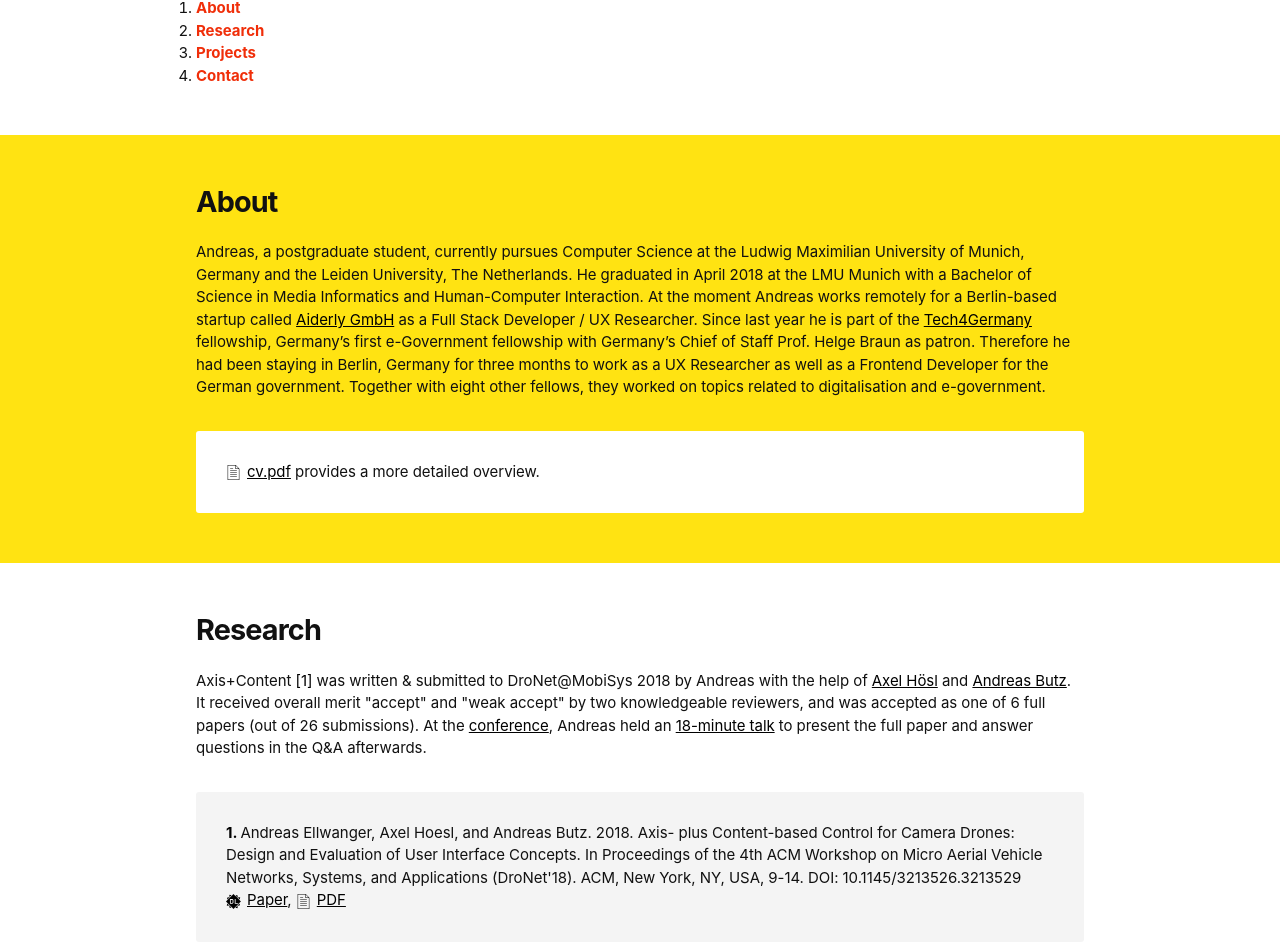
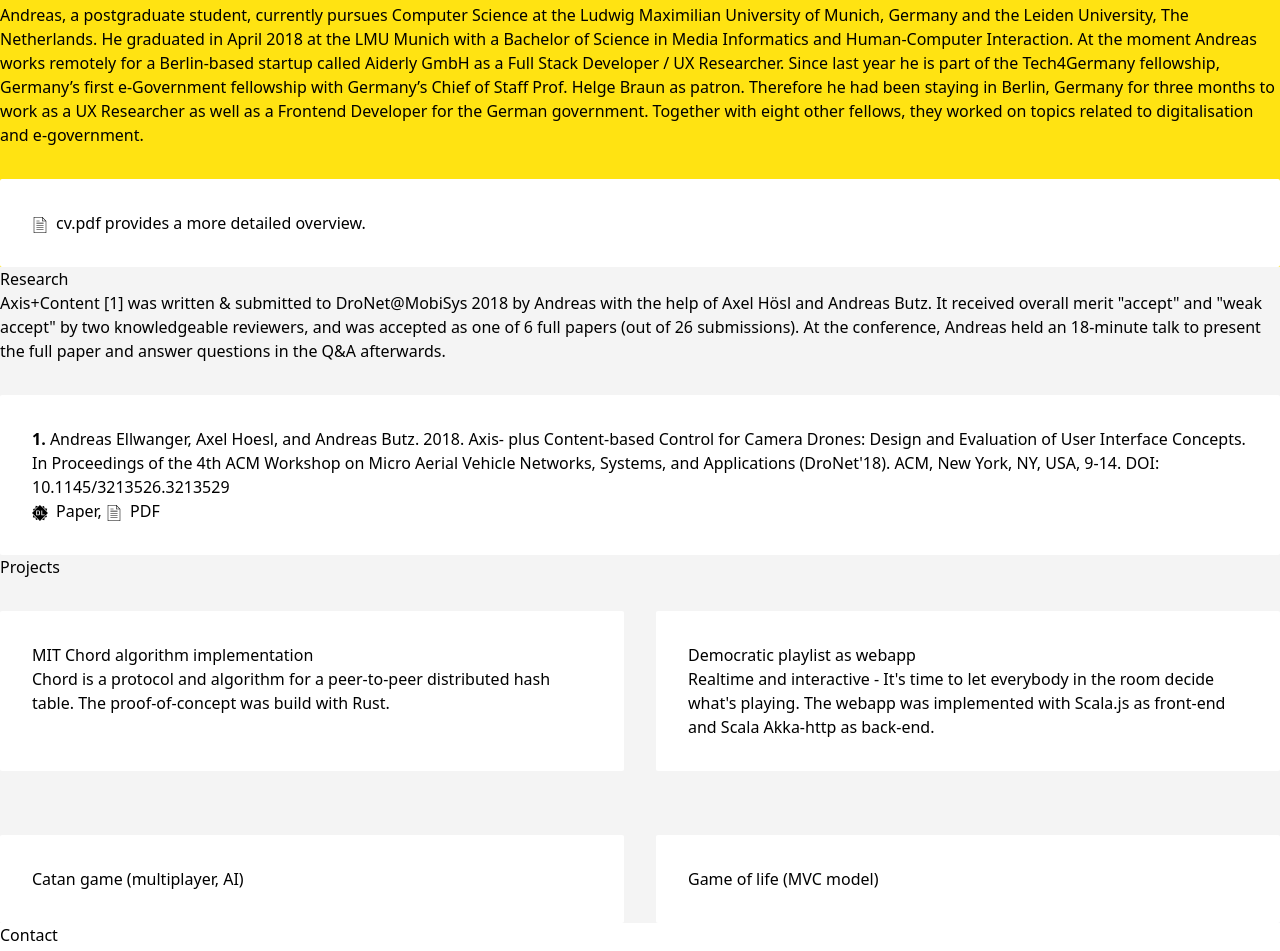
Before and after one commit to ndrsllwngr/andreasellwanger.com, a Next.js app: page / in a window 1280 px wide. Shown: the part 285-1236 px from the top of the page. Built offline with nearby package versions, Linux system fonts and the light colour scheme.

Commit message:
Remove old styling

```diff
--- a/src/components/Layout.js
+++ b/src/components/Layout.js
@@ -1,3 +1,3 @@
 export const Layout = ({ children }) => {
-  return <div className="antialiased min-h-screen">{children}</div>;
+  return <div className="antialiased min-h-screen font-sans">{children}</div>;
 };
--- a/src/pages/index.js
+++ b/src/pages/index.js
@@ -1,4 +1,5 @@
 import Head from "next/head";
+import {Html} from 'next/document';
 import { Layout } from "../components/Layout";
 
 const LandingPage = () => {
@@ -7,7 +8,7 @@
       <Head>
         <meta charSet="utf-8" />
         <meta name="viewport" content="width=device-width, initial-scale=1.0" />
-        <title>Andreas Ellwanger</title>
+        <title>Andreas Ellwanger — Software Engineer.</title>
         <meta name="author" content="Andreas Ellwanger" />
         <meta name="title" content="Andreas Ellwanger" />
         <meta
@@ -21,24 +22,9 @@
             <h1 className="mb-32">
               <ellw>Andreas Ellwanger</ellw>, B.Sc.
             </h1>
-            Table of contents
-            <ol className="list-decimal">
-              <li>
-                <a href="#about">About</a>
-              </li>
-              <li>
-                <a href="#research">Research</a>
-              </li>
-              <li>
-                <a href="#projects">Projects</a>
-              </li>
-              <li>
-                <a href="#contact">Contact</a>
-              </li>
-            </ol>
           </div>
         </section>
-        <section id="about" className="print">
+        <section id="about" className="bg-my-yellow">
           <div>
             <h2>
               <a href="#about">About</a>
@@ -64,7 +50,7 @@
                 worked on topics related to digitalisation and e-government.
               </p>
             </div>
-            <div className="box mt-8">
+            <div className="p-8 rounded-sm bg-white mt-8 hover:shadow-md">
               <p className="mb-0">
                 <a href="https://www.andreasellwanger.com/cv.pdf">
                   <pdf>cv.pdf</pdf>
@@ -74,7 +60,7 @@
             </div>
           </div>
         </section>
-        <section id="research" className="print">
+        <section id="research" className="bg-my-grey">
           <div>
             <h2>
               <a href="#research">Research</a>
@@ -97,7 +83,7 @@
               to present the full paper and answer questions in the Q&A
               afterwards.
             </p>
-            <div className="box grey mt-8">
+            <div className="p-8 rounded-sm bg-white mt-8 hover:shadow-md">
               <p className="mb-0 ref">
                 Andreas Ellwanger, Axel Hoesl, and Andreas Butz. 2018. Axis-
                 plus Content-based Control for Camera Drones: Design and
@@ -117,13 +103,13 @@
             </div>
           </div>
         </section>
-        <section id="projects" className="print">
+        <section id="projects" className="bg-my-grey">
           <div>
             <h2>
               <a href="#projects">Projects</a>
             </h2>
-            <div className="grid grid-cols-1 sm:grid-cols-2 projects">
-              <div className="box">
+            <div className="grid grid-cols-1 sm:grid-cols-2 gap-8 row-gap-8">
+              <div className="p-8 rounded-sm bg-white mt-8 hover:shadow-md">
                 <h4>
                   <a href="https://github.com/ndrsllwngr/hll-rust">
                     MIT Chord algorithm implementation
@@ -135,7 +121,7 @@
                   Rust.
                 </p>
               </div>
-              <div className="box">
+              <div className="p-8 rounded-sm bg-white mt-8 hover:shadow-md">
                 <h4>
                   <a href="https://github.com/ndrsllwngr/hll-scala">
                     Democratic playlist as webapp
@@ -147,7 +133,7 @@
                   Scala.js as front-end and Scala Akka-http as back-end.
                 </p>
               </div>
-              <div className="box">
+              <div className="p-8 rounded-sm bg-white mt-8 hover:shadow-md">
                 <h4>
                   <a href="https://github.com/ndrsllwngr/DichteFideleLurche">
                     Catan game (multiplayer, AI)
@@ -155,7 +141,7 @@
                 </h4>
                 <p></p>
               </div>
-              <div className="box">
+              <div className="p-8 rounded-sm bg-white mt-8 hover:shadow-md">
                 <h4>
                   <a href="https://github.com/ndrsllwngr/FideleForste">
                     Game of life (MVC model)
@@ -166,7 +152,7 @@
             </div>
           </div>
         </section>
-        <section id="contact" className="min-h-screen">
+        <section id="contact" className="bg-white">
           <div>
             <h2>
               <a href="#contact">Contact</a>
--- a/tailwind.config.js
+++ b/tailwind.config.js
@@ -1,6 +1,19 @@
+const defaultConfig = require('tailwindcss/defaultConfig')
+const defaultTheme = require('tailwindcss/defaultTheme')
+
 module.exports = {
   theme: {
     extend: {
+      colors: {
+        "my-black": "#010101",
+        "my-grey": "#f4f4f4",
+        "my-red": "#f02e09",
+        "my-yellow": "#ffe312",
+      },
+      fontFamily: {
+        sans: ['Inter var', ...defaultTheme.fontFamily.sans],
+        system: defaultTheme.fontFamily.sans,
+      },
     },
   },
   variants: {},
```
Also changed, not shown: styles/tailwind.css.
